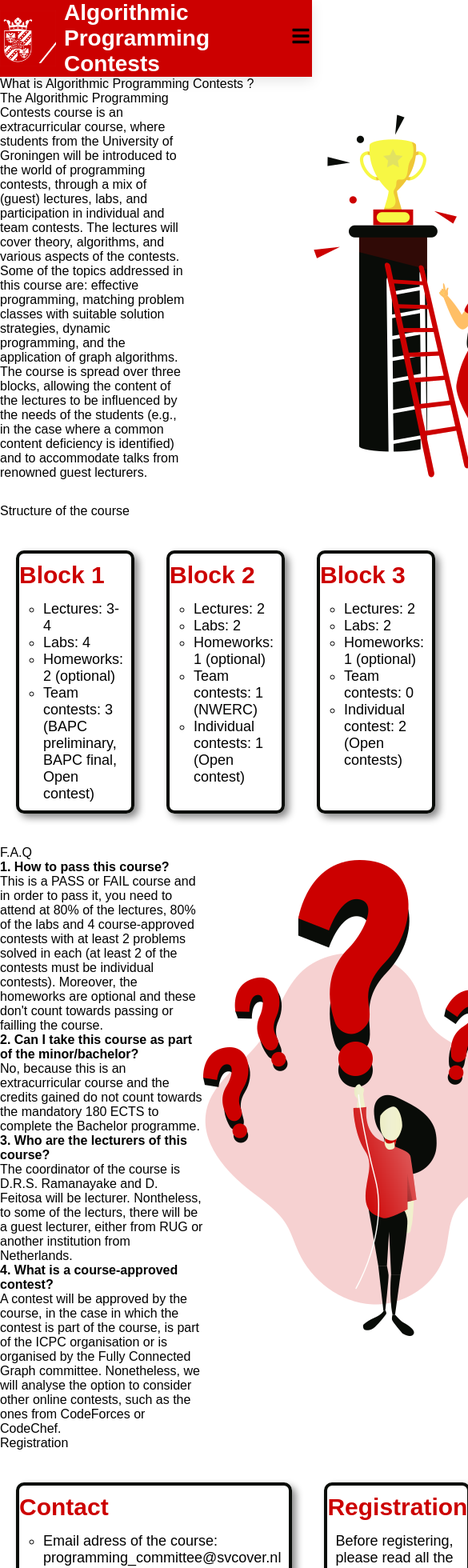
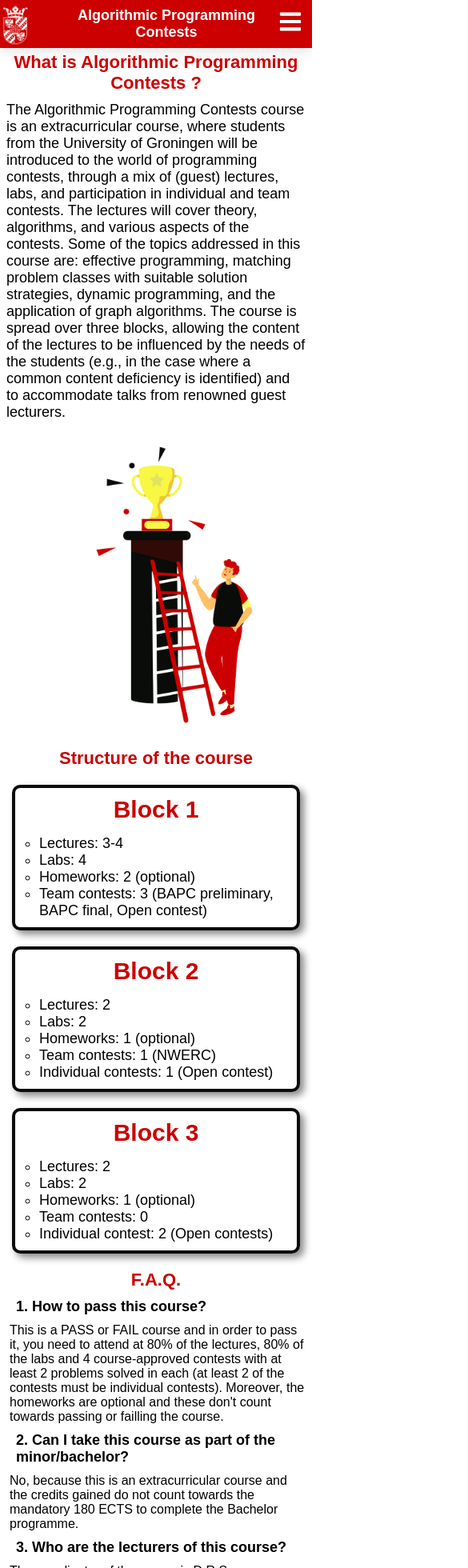
Before and after one commit to rug-apc/website, a React (Create React App) app: page / in a window 390 px wide. Shown: the top 1960 px of the page at 80% size, 585 px wide, since content can reach past the window. Built offline with nearby package versions, Linux system fonts and the light colour scheme.

Commit message:
now it's responsive

```diff
--- a/public/index.html
+++ b/public/index.html
@@ -24,7 +24,7 @@
       work correctly both with client-side routing and a non-root public URL.
       Learn how to configure a non-root public URL by running `npm run build`.
     -->
-    <title>React App</title>
+    <title>Algorithmic Programming Contests</title>
   </head>
   <body>
     <noscript>You need to enable JavaScript to run this app.</noscript>
--- a/src/App.js
+++ b/src/App.js
@@ -5,9 +5,9 @@ import Block3 from './components/Block3.js';
 import Block4 from './components/Block4.js';
 import Footer from './components/Footer.js';
 
+import './style/small.css';
+import './style/medium.css';
 import './style/large.css';
-import './style/medium.css';
-import './style/small.css';
 
 function App() {
   return (
--- a/src/components/Block1.js
+++ b/src/components/Block1.js
@@ -23,7 +23,7 @@ const Block1 = () => {
                     </p>
                 </div>
                 <div className='forty'>
-                    <img src={logo} alt='logo'></img>
+                    <img className='photo-B1' src={logo} alt='competitie'></img>
                 </div>
             </div>
         </div>
--- a/src/components/Block4.js
+++ b/src/components/Block4.js
@@ -6,7 +6,7 @@ const Block4 = () => {
     return (
         <div className="max-width">
             <div className="center">
-                <p className='title-block1'>F.A.Q</p>
+                <p className='title-block1'>F.A.Q.</p>
             </div>
             <div className='flex full max-width '>
 
@@ -23,7 +23,7 @@ const Block4 = () => {
 
                     <p className='text-block1 bold'>3. Who are the lecturers of this course?</p>
                     <p className='size24'> The coordinator of the course is D.R.S. Ramanayake and D. Feitosa will be lecturer. Nontheless,
-                    to some of the lecturs, there will be a guest lecturer, either from RUG or another institution from Netherlands.  </p>
+                    to some of the lecturs, there will be a guest lecturer, either from RUG or another institution from the Netherlands.  </p>
 
                     <p className='text-block1 bold'>4. What is a course-approved contest?</p>
                     <p className='size24'> A contest will be approved by the course, in the case in which the contest is part of the course,
@@ -31,8 +31,8 @@ const Block4 = () => {
                     the option to consider other online contests, such as the ones from CodeForces or CodeChef. </p>
 
                 </div>
-                <div className='thirty'>
-                    <img src={question} alt='question'></img>
+                <div className='center thirty'>
+                    <img className='photo-B4' src={question} alt='question'></img>
                 </div>
             </div>
         </div>
--- a/src/components/Navbar.js
+++ b/src/components/Navbar.js
@@ -23,7 +23,9 @@ const Navbar = () => {
       <div className='nav-center'>
         <div className='nav-header'>
           <img src={logo} className='logo' alt='logo' />
+          <div className="center-title">
           <p className="title">Algorithmic Programming Contests</p>
+          </div>
           <button className='nav-toggle' onClick={toggleLinks}>
             <FaBars className="meniu" />
           </button>
--- a/src/style/large.css
+++ b/src/style/large.css
@@ -12,6 +12,49 @@
         align-items: center;
         justify-content: space-between;
         padding: 0rem;
+    }
+
+    .flex {
+        display: flex;
+    }
+
+    .forty {
+        width: 40%;
+    }
+
+    .sixty {
+        width: 60%;
+    }
+
+    .logo {
+        height: 70px;
+        margin-left: 7px;
+    }
+
+    .box {
+        width: calc(100% - 30px);
+        border-width: 4px;
+        border-radius: 10px;
+        border-color: var(--black);
+        border-style: solid;
+        margin-top: 40px;
+        margin-left: 20px;
+        margin-bottom: 40px;
+        margin-right: 20px;
+        padding-bottom: 10px;
+        box-shadow: 5px 5px 10px #888888;
+    }
+
+    .seventy {
+        width:70%;
+    }
+
+    .thirty {
+        width:30%;
+    }
+
+    .photo-B4 {
+        width:120%;
     }
 
     .nav-header {
@@ -32,7 +75,7 @@
 
     .links a {
         padding: 0px 10px;
-        font-size: 28px;
+        font-size: 24px;
         font-weight: 600;
     }
 
@@ -40,6 +83,10 @@
         background: transparent;
         color: var(--red);
         transition: var(--transition);
+    }
+
+    .title {
+        font-size: 32px;
     }
 
     .center {
--- a/src/style/small.css
+++ b/src/style/small.css
@@ -58,7 +58,7 @@ nav {
 
 .nav-toggle {
     font-size: 1.5rem;
-    color: var(--blue);
+    color: var(--white);
     background: transparent;
     border-color: transparent;
     transition: var(--transition);
@@ -66,7 +66,7 @@ nav {
 }
 
 .title {
-    font-size: 28px;
+    font-size: 18px;
     margin-left: 10px;
     font-weight: 600;
     color: var(--white);
@@ -74,12 +74,12 @@ nav {
 }
 
 .nav-toggle:hover {
-    color: var(--red);
+    color: var(--black);
     transform: rotate(90deg);
 }
 
 .logo {
-    height: 70px;
+    height: 60px;
 }
 
 
@@ -91,6 +91,11 @@ nav {
     margin-left: 15px;
     display: block;
     transition: var(--transition);
+}
+
+.meniu {
+    margin-right:10px;
+    font-size:30px;
 }
 
 .links a:hover {
@@ -105,19 +110,37 @@ nav {
 }
 
 .flex {
-    display: flex;
+    display: block;
 }
 
 .forty {
-    width: 40%;
+    width: 100%;
+    text-align: center;
 }
 
 .sixty {
-    width: 60%;
+    width: 100%;
+
+}
+
+.seventy {
+    width:95%;
+    margin-left:12px;
 }
 
 
+.thirty {
+    width:100%;
+}
 
+.photo-B1 {
+    width:100%;
+}
+
+.photo-B4 {
+    width:70%;
+    margin:auto;
+}
 
 
 .box {
@@ -126,9 +149,9 @@ nav {
     border-radius: 10px;
     border-color: var(--black);
     border-style: solid;
-    margin-top: 40px;
-    margin-left: 20px;
-    margin-bottom: 40px;
+    margin-top: 20px;
+    margin-left: 15px;
+    margin-bottom: 20px;
     margin-right: 20px;
     padding-bottom: 10px;
     box-shadow: 5px 5px 10px #888888;
@@ -181,14 +204,6 @@ nav {
     margin-left:20px;
 }
 
-.seventy {
-    width:65%;
-}
-
-.thirty {
-    width:30%;
-}
-
 .full {
     width:100%;
 }
@@ -196,3 +211,40 @@ nav {
 .bold {
     font-weight: 600;
 }
+
+.center {
+    text-align: center;
+}
+
+.title-block1 {
+    color: var(--red);
+    margin: 5px 10px;
+    font-size: 22px;
+    font-weight: 600;
+}
+
+.text-block1 {
+    margin: 10px 8px;
+    font-size: 18px;
+}
+
+.footer {
+    margin-top:20px;
+    height: 80px;
+    background-color: var(--red);
+}
+
+.text-footer {
+    color: var(--white);
+    font-size: 16px;
+    font-weight: 600;
+    padding-top: 30px;
+}
+
+
+
+@media only screen and (max-width:480px) {
+    .center-title {
+        text-align: center;
+    }
+}
```
Also changed, not shown: src/photo/RugRed.gif.
